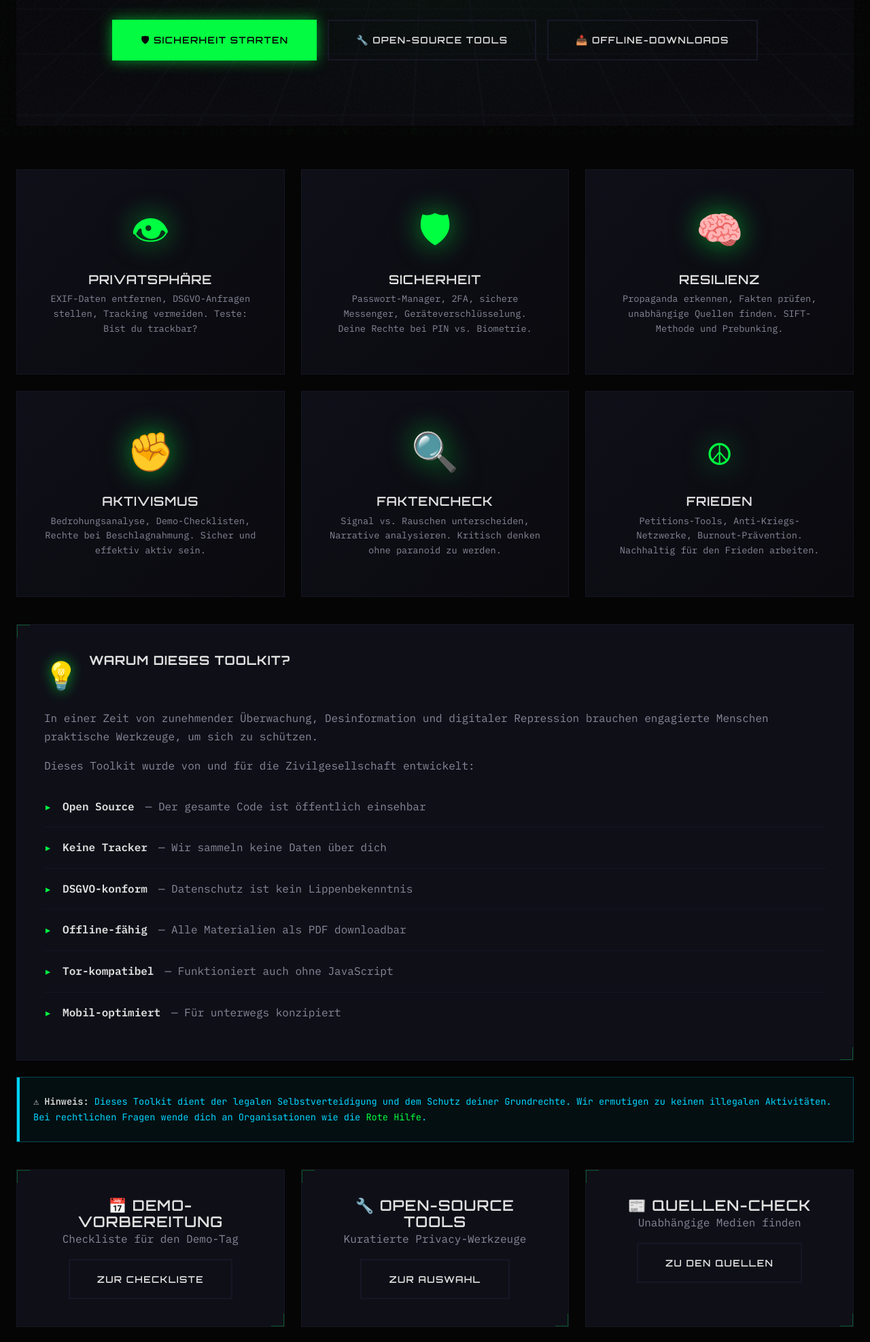
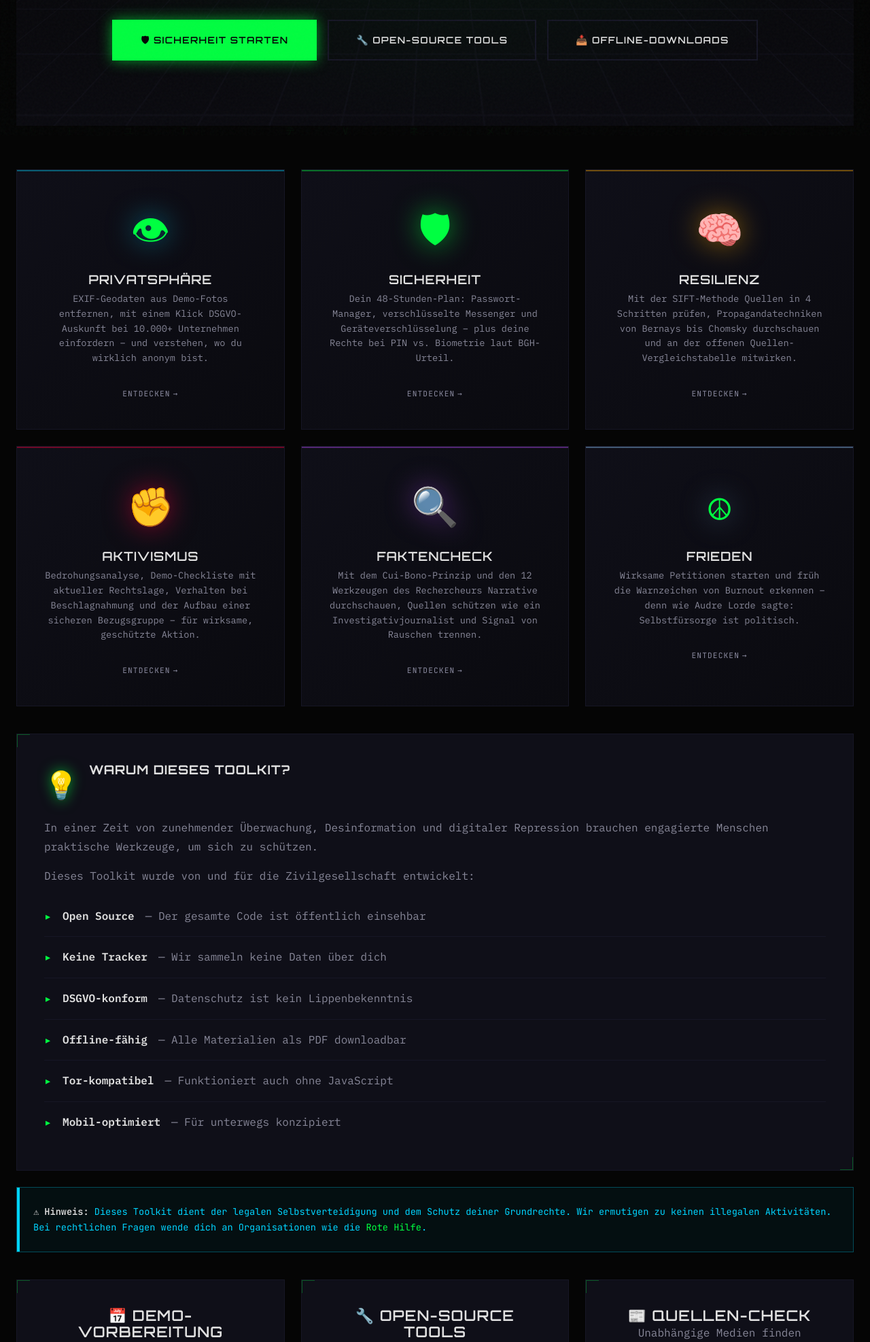
Before and after one commit to Acephali92/Digitale-Resilienz, a Flask app: page / in a window 1280 px wide. Shown: the part 600-2574 px from the top of the page at 68% size. Run offline with Flask 3, Linux system fonts and the light colour scheme.

Commit message:
feat(homepage): redesign topic cards with per-category accents and rewritten copy
Give each of the 6 Hauptthemen cards its own accent color (border/icon
glow/top bar) and a hover "Entdecken ->" CTA so the sections are easier
to tell apart at a glance. Rewrote all six descriptions to reflect the
actual content of each section (48-Stunden-Plan, SIFT/Prebunking,
Cui-Bono-Workflow, etc.) instead of generic keyword lists.

Co-Authored-By: Claude Sonnet 5 <noreply@anthropic.com>

```diff
--- a/static/css/style.css
+++ b/static/css/style.css
@@ -129,8 +129,13 @@
     --color-danger: #ff0040;
     --color-danger-glow: rgba(255, 0, 64, 0.5);
     --color-warning: #ffaa00;
+    --color-warning-glow: rgba(255, 170, 0, 0.5);
     --color-info: #00d4ff;
     --color-info-glow: rgba(0, 212, 255, 0.5);
+    --color-violet: #b84dff;
+    --color-violet-glow: rgba(184, 77, 255, 0.5);
+    --color-peace: #8ec9ff;
+    --color-peace-glow: rgba(142, 201, 255, 0.5);
 
     /* Text */
     --color-text: #e0e0e0;
@@ -944,6 +949,8 @@ a.card:hover {
 }
 
 .feature-card {
+    --accent: var(--color-matrix);
+    --accent-glow: var(--color-matrix-glow);
     background: linear-gradient(135deg, var(--color-surface) 0%, var(--color-deep) 100%);
     border: 1px solid var(--color-elevated);
     padding: var(--space-xl);
@@ -954,6 +961,13 @@ a.card:hover {
     text-decoration: none;
     display: block;
 }
+
+.feature-card--privacy    { --accent: var(--color-info);    --accent-glow: var(--color-info-glow); }
+.feature-card--security   { --accent: var(--color-matrix);  --accent-glow: var(--color-matrix-glow); }
+.feature-card--resilience { --accent: var(--color-warning); --accent-glow: var(--color-warning-glow); }
+.feature-card--activism   { --accent: var(--color-danger);  --accent-glow: var(--color-danger-glow); }
+.feature-card--factcheck  { --accent: var(--color-violet);  --accent-glow: var(--color-violet-glow); }
+.feature-card--peace      { --accent: var(--color-peace);   --accent-glow: var(--color-peace-glow); }
 
 .feature-card::before {
     content: '';
@@ -965,30 +979,47 @@ a.card:hover {
     background: linear-gradient(
         90deg,
         transparent 0%,
-        rgba(0, 255, 65, 0.1) 50%,
+        var(--accent-glow) 50%,
         transparent 100%
     );
+    opacity: 0.2;
     transition: left 0.6s var(--ease-out-expo);
+}
+
+.feature-card::after {
+    content: '';
+    position: absolute;
+    top: 0;
+    left: 0;
+    right: 0;
+    height: 2px;
+    background: var(--accent);
+    opacity: 0.4;
+    transition: opacity 0.4s var(--ease-out-expo);
 }
 
 .feature-card:hover::before {
     left: 100%;
 }
 
+.feature-card:hover::after {
+    opacity: 1;
+}
+
 .feature-card:hover {
-    border-color: var(--color-matrix);
+    border-color: var(--accent);
     transform: translateY(-5px);
     box-shadow:
         0 20px 40px rgba(0, 0, 0, 0.5),
-        0 0 50px rgba(0, 255, 65, 0.1);
+        0 0 50px var(--accent-glow);
 }
 
 .feature-icon {
     font-size: 3.5rem;
     margin-bottom: var(--space-md);
     display: block;
-    filter: drop-shadow(0 0 20px var(--color-matrix-glow));
-    transition: transform 0.5s var(--ease-out-back);
+    filter: drop-shadow(0 0 20px var(--accent-glow));
+    transition: transform 0.5s var(--ease-out-back), filter 0.5s var(--ease-out-expo);
 }
 
 .feature-card:hover .feature-icon {
@@ -1008,6 +1039,32 @@ a.card:hover {
     font-size: var(--text-sm);
     color: var(--color-text-dim);
     line-height: 1.6;
+}
+
+.feature-cta {
+    display: inline-flex;
+    align-items: center;
+    gap: var(--space-xs);
+    margin-top: var(--space-md);
+    font-family: var(--font-mono);
+    font-size: var(--text-xs);
+    letter-spacing: 0.1em;
+    text-transform: uppercase;
+    color: var(--color-text-muted);
+    transition: color 0.4s var(--ease-out-expo);
+}
+
+.feature-cta .arrow {
+    display: inline-block;
+    transition: transform 0.4s var(--ease-out-expo);
+}
+
+.feature-card:hover .feature-cta {
+    color: var(--accent);
+}
+
+.feature-card:hover .feature-cta .arrow {
+    transform: translateX(4px);
 }
 
 /* ============================================
--- a/templates/index.html
+++ b/templates/index.html
@@ -35,63 +35,69 @@
 <!-- Feature Grid -->
 <section class="feature-grid stagger-children">
     <!-- Privacy -->
-    <a href="{{ url_for('privacy_index') }}" class="feature-card">
+    <a href="{{ url_for('privacy_index') }}" class="feature-card feature-card--privacy">
         <span class="feature-icon">&#128065;</span>
         <h3 class="feature-title">Privatsphäre</h3>
         <p class="feature-description">
-            EXIF-Daten entfernen, DSGVO-Anfragen stellen, Tracking vermeiden.
-            Teste: Bist du trackbar?
+            EXIF-Geodaten aus Demo-Fotos entfernen, mit einem Klick DSGVO-Auskunft
+            bei 10.000+ Unternehmen einfordern – und verstehen, wo du wirklich anonym bist.
         </p>
+        <span class="feature-cta">Entdecken <span class="arrow">&rarr;</span></span>
     </a>
 
     <!-- Security -->
-    <a href="{{ url_for('security_index') }}" class="feature-card">
+    <a href="{{ url_for('security_index') }}" class="feature-card feature-card--security">
         <span class="feature-icon">&#128737;</span>
         <h3 class="feature-title">Sicherheit</h3>
         <p class="feature-description">
-            Passwort-Manager, 2FA, sichere Messenger, Geräteverschlüsselung.
-            Deine Rechte bei PIN vs. Biometrie.
+            Dein 48-Stunden-Plan: Passwort-Manager, verschlüsselte Messenger und
+            Geräteverschlüsselung – plus deine Rechte bei PIN vs. Biometrie laut BGH-Urteil.
         </p>
+        <span class="feature-cta">Entdecken <span class="arrow">&rarr;</span></span>
     </a>
 
     <!-- Resilience -->
-    <a href="{{ url_for('resilience_index') }}" class="feature-card">
+    <a href="{{ url_for('resilience_index') }}" class="feature-card feature-card--resilience">
         <span class="feature-icon">&#129504;</span>
         <h3 class="feature-title">Resilienz</h3>
         <p class="feature-description">
-            Propaganda erkennen, Fakten prüfen, unabhängige Quellen finden.
-            SIFT-Methode und Prebunking.
+            Mit der SIFT-Methode Quellen in 4 Schritten prüfen, Propagandatechniken
+            von Bernays bis Chomsky durchschauen und an der offenen Quellen-Vergleichstabelle mitwirken.
         </p>
+        <span class="feature-cta">Entdecken <span class="arrow">&rarr;</span></span>
     </a>
 
     <!-- Activism -->
-    <a href="{{ url_for('activism_index') }}" class="feature-card">
+    <a href="{{ url_for('activism_index') }}" class="feature-card feature-card--activism">
         <span class="feature-icon">&#9994;</span>
         <h3 class="feature-title">Aktivismus</h3>
         <p class="feature-description">
-            Bedrohungsanalyse, Demo-Checklisten, Rechte bei Beschlagnahmung.
-            Sicher und effektiv aktiv sein.
+            Bedrohungsanalyse, Demo-Checkliste mit aktueller Rechtslage, Verhalten bei
+            Beschlagnahmung und der Aufbau einer sicheren Bezugsgruppe – für wirksame, geschützte Aktion.
         </p>
+        <span class="feature-cta">Entdecken <span class="arrow">&rarr;</span></span>
     </a>
 
     <!-- Conspiracy Check -->
-    <a href="{{ url_for('conspiracy_index') }}" class="feature-card">
+    <a href="{{ url_for('conspiracy_index') }}" class="feature-card feature-card--factcheck">
         <span class="feature-icon">&#128269;</span>
         <h3 class="feature-title">Faktencheck</h3>
         <p class="feature-description">
-            Signal vs. Rauschen unterscheiden, Narrative analysieren.
-            Kritisch denken ohne paranoid zu werden.
+            Mit dem Cui-Bono-Prinzip und den 12 Werkzeugen des Rechercheurs Narrative
+            durchschauen, Quellen schützen wie ein Investigativjournalist und Signal von Rauschen trennen.
         </p>
+        <span class="feature-cta">Entdecken <span class="arrow">&rarr;</span></span>
     </a>
 
     <!-- Peace Tools -->
-    <a href="{{ url_for('peace_index') }}" class="feature-card">
+    <a href="{{ url_for('peace_index') }}" class="feature-card feature-card--peace">
         <span class="feature-icon">&#9774;</span>
         <h3 class="feature-title">Frieden</h3>
         <p class="feature-description">
-            Petitions-Tools, Anti-Kriegs-Netzwerke, Burnout-Prävention.
-            Nachhaltig für den Frieden arbeiten.
+            Wirksame Petitionen starten und früh die Warnzeichen von Burnout erkennen –
+            denn wie Audre Lorde sagte: Selbstfürsorge ist politisch.
         </p>
+        <span class="feature-cta">Entdecken <span class="arrow">&rarr;</span></span>
     </a>
 </section>
 
```
